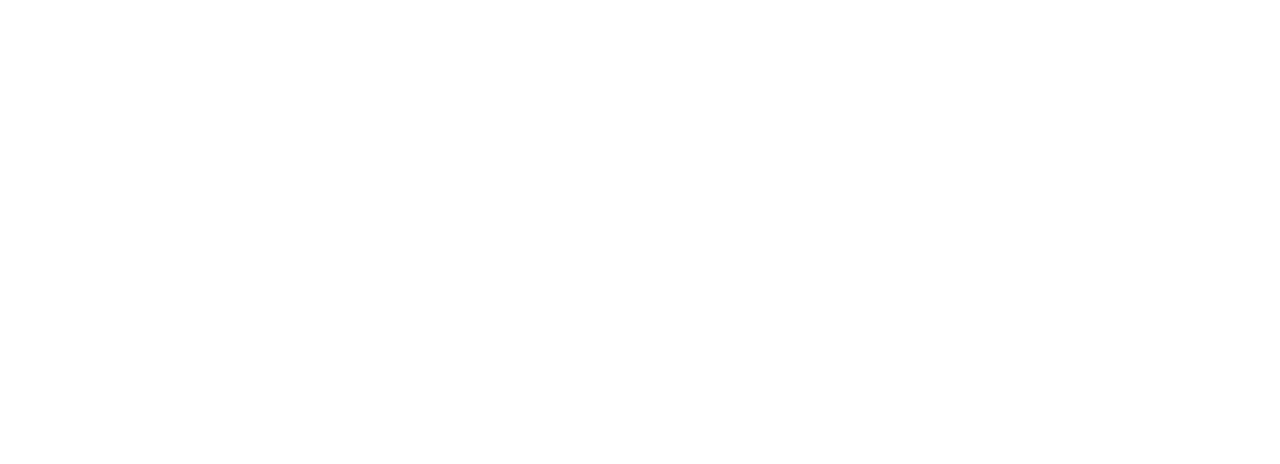
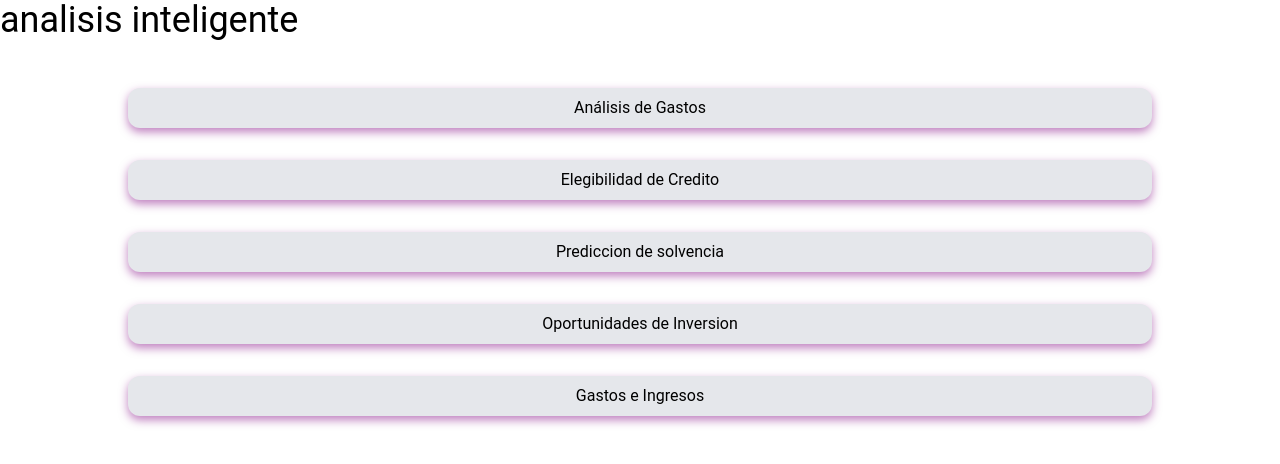
Before and after one commit to beatcsh/repo_innova, a React (Vite) app in the folder innova_ionic/: page /AnalisisInteligente in a window 1280 px wide. Shown: the top 464 px of the page. Built offline with nearby package versions, Linux system fonts and the light colour scheme.

Commit message:
pantalla de analisis inteligente

```diff
--- a/innova_ionic/src/App.tsx
+++ b/innova_ionic/src/App.tsx
@@ -12,6 +12,7 @@ import ChangesPass from './pages/cambioPass';
 import GastosIngresos from './pages/gastosIngresos';
 import ElegibilidadCredito from './pages/elegibilidadDeCredito'
 import PrediccionesInversiones from './pages/prediccionesInversiones';
+import AnalisisInteligente from './pages/analisisInteligente';
 
 /* Core CSS required for Ionic components to work properly */
 import '@ionic/react/css/core.css';
@@ -62,6 +63,9 @@ const App: React.FC = () => (
         <Route exact path="/historial">
           <Historial />
         </Route>
+        <Route exact path="/AnalisisInteligente">
+          <AnalisisInteligente />
+        </Route>
         <Route exact path="/gastosIngresos">
         <GastosIngresos />
         </Route>
--- /dev/null
+++ b/innova_ionic/src/pages/analisisInteligente.tsx
@@ -0,0 +1,49 @@
+import { IonContent, IonPage } from "@ionic/react";
+import React from "react";
+import { ChevronLeft } from "lucide-react";
+
+const AnalisisInteligente: React.FC = () => {
+    return (
+        <IonPage>
+            <IonContent>
+
+                <p className="text-4xl">analisis inteligente</p>
+                <div className="flex flex-col items-center justify-center mt-10">
+
+                <a href="/analisis" className="w-[80%] !text-black mt-2">
+                        <div className="w-[100%] bg-gray-200 rounded-xl p-2 hover:bg-gray-300 transition-all duration-300 shadow-[0px_4px_10px_rgba(128,0,128,0.5)] text-center">
+                            Análisis de Gastos
+                        </div>
+                    </a>
+
+                    <a href="/ElegibilidadCredito" className="w-[80%] !text-black mt-8">
+                        <div className="w-[100%] bg-gray-200 rounded-xl p-2 hover:bg-gray-300 transition-all duration-300 shadow-[0px_4px_10px_rgba(128,0,128,0.5)] text-center">
+                            Elegibilidad de Credito
+                        </div>
+                    </a>
+
+                    <a href="/solvencia" className="w-[80%] !text-black mt-8">
+                        <div className="w-[100%] bg-gray-200 rounded-xl p-2 hover:bg-gray-300 transition-all duration-300 shadow-[0px_4px_10px_rgba(128,0,128,0.5)] text-center">
+                            Prediccion de solvencia
+                        </div>
+                    </a>
+
+                    <a href="/PrediccionesInversiones" className="w-[80%] !text-black mt-8">
+                        <div className="w-[100%] bg-gray-200 rounded-xl p-2 hover:bg-gray-300 transition-all duration-300 shadow-[0px_4px_10px_rgba(128,0,128,0.5)] text-center">
+                            Oportunidades de Inversion
+                        </div>
+                    </a>
+
+                    <a href="/GastosIngresos" className="w-[80%] !text-black mt-8">
+                        <div className="w-[100%] bg-gray-200 rounded-xl p-2 hover:bg-gray-300 transition-all duration-300 shadow-[0px_4px_10px_rgba(128,0,128,0.5)] text-center">
+                            Gastos e Ingresos
+                        </div>
+                    </a>
+
+                </div>
+            </IonContent>
+        </IonPage>
+    );
+};
+
+export default AnalisisInteligente;
```
